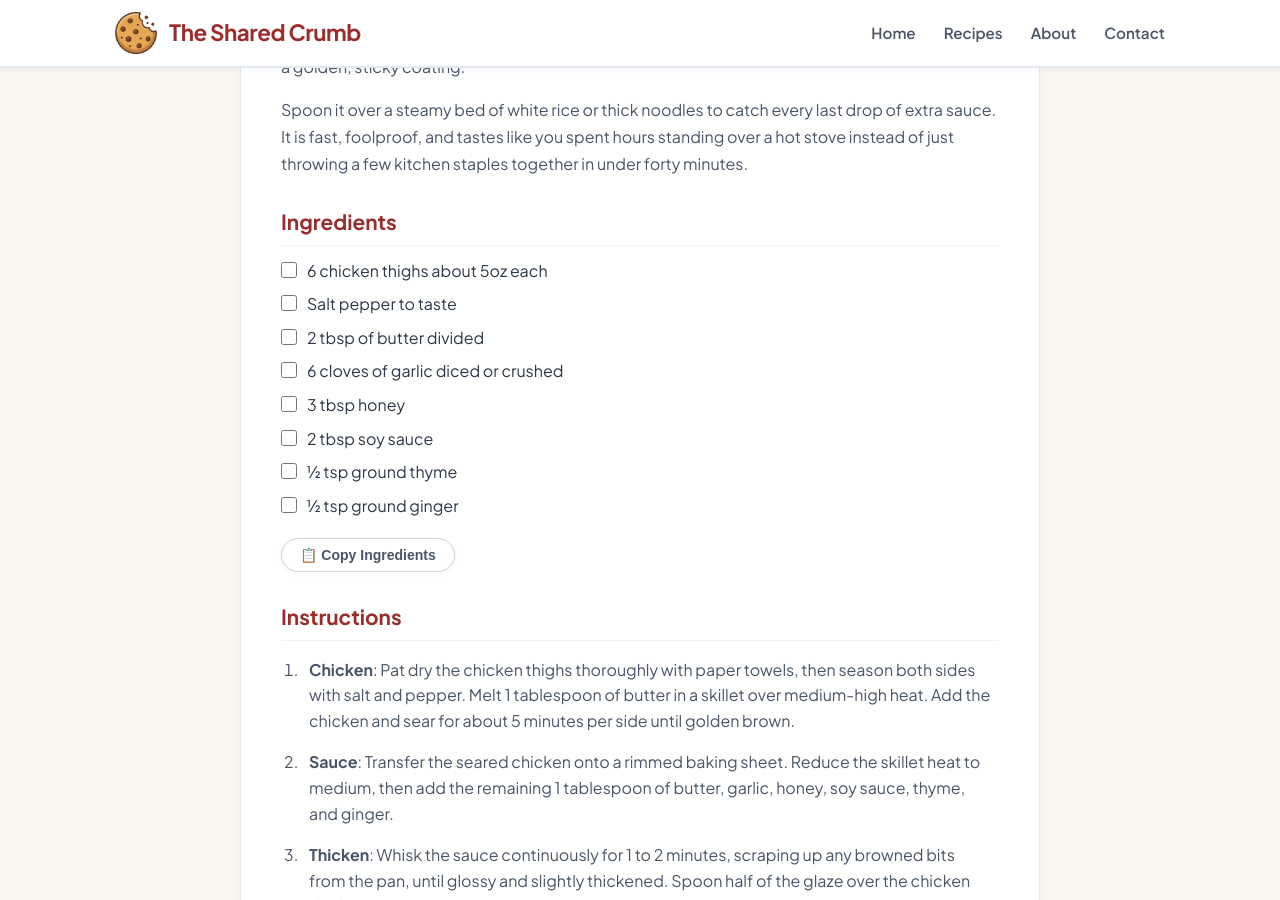
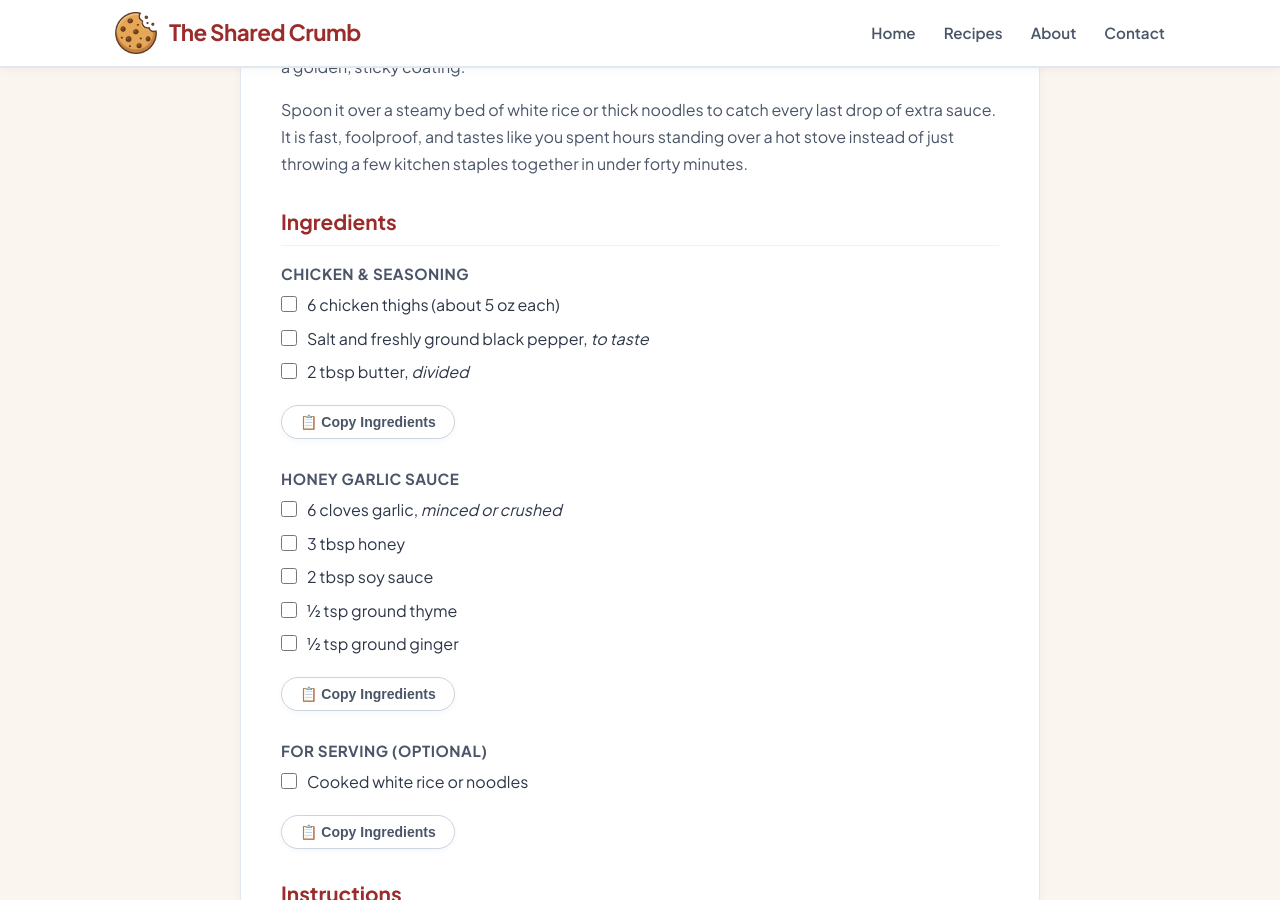
Before and after one commit to TheSharedCrumb/TheSharedCrumb, a Jekyll site: the page built from _recipes/Chicken_Thighs_HoneyGarlic.md, in a window 1280 px wide and 900 px high, scrolled down 1078 px. Built offline with Jekyll 4.4.1, drawn with Linux system fonts in a browser that asks for light colours.

Commit message:
Refactor ingredients section in Honey Garlic Chicken recipe
Updated ingredient formatting and added section headers for clarity.

```diff
--- a/_recipes/Chicken_Thighs_HoneyGarlic.md
+++ b/_recipes/Chicken_Thighs_HoneyGarlic.md
@@ -23,14 +23,21 @@ Searing the chicken first locks in all the juices, but the real magic happens in
 Spoon it over a steamy bed of white rice or thick noodles to catch every last drop of extra sauce. It is fast, foolproof, and tastes like you spent hours standing over a hot stove instead of just throwing a few kitchen staples together in under forty minutes.
 
 ### Ingredients
-* 6 chicken thighs about 5oz each
-* Salt pepper to taste
-* 2 tbsp of butter divided
-* 6 cloves of garlic diced or crushed
+
+#### Chicken & Seasoning
+* 6 chicken thighs (about 5 oz each)
+* Salt and freshly ground black pepper, _to taste_
+* 2 tbsp butter, _divided_
+
+#### Honey Garlic Sauce
+* 6 cloves garlic, _minced or crushed_
 * 3 tbsp honey
 * 2 tbsp soy sauce
 * ½ tsp ground thyme
 * ½ tsp ground ginger
+
+#### For Serving (Optional)
+* Cooked white rice or noodles
 
 ### Instructions
 1. **Chicken**: Pat dry the chicken thighs thoroughly with paper towels, then season both sides with salt and pepper. Melt 1 tablespoon of butter in a skillet over medium-high heat. Add the chicken and sear for about 5 minutes per side until golden brown.
```
